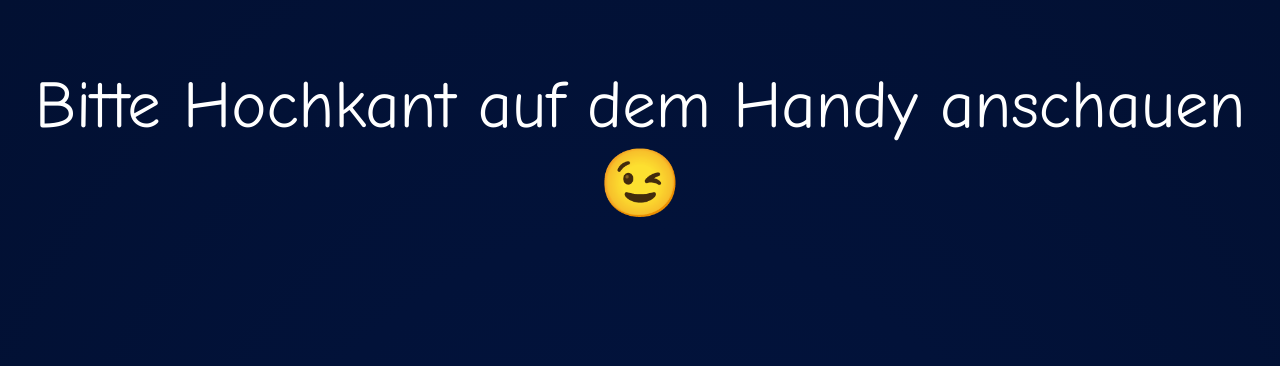
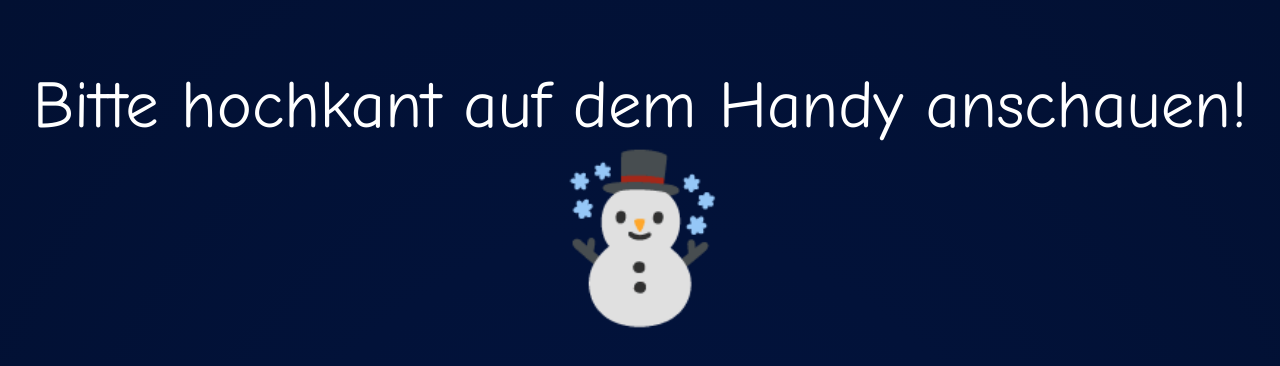
Before and after one commit to jpnqs/test3, a plain HTML site: page index.html in a window 1280 px wide. Drawn offline with Linux system fonts and the light colour scheme.

Commit message:
Update index.html

```diff
--- a/index.html
+++ b/index.html
@@ -150,7 +150,8 @@
     </div>
     <div id="msg">
         <p>
-        Bitte Hochkant auf dem Handy anschauen 😉
+        Bitte hochkant auf dem Handy anschauen!<br>
+            <span style="font-size: 120pt">☃️</span>
         </p>
     </div>
     <script src="./scripts/jquery-3.5.1.min.js"></script>
```
